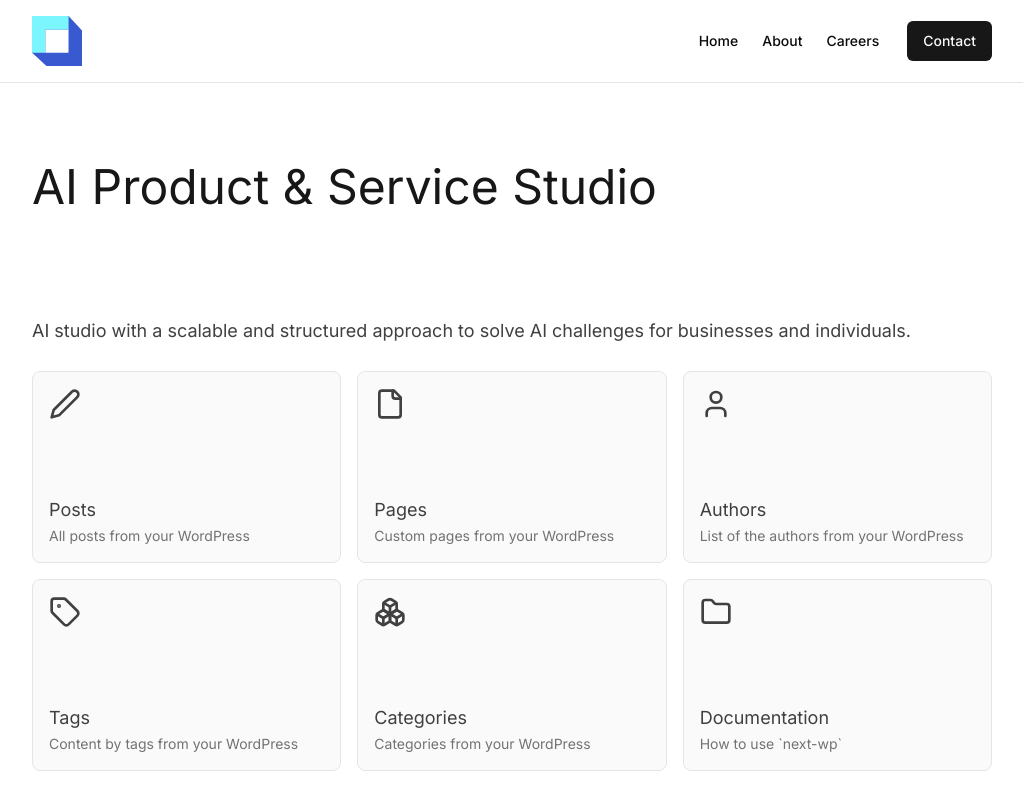
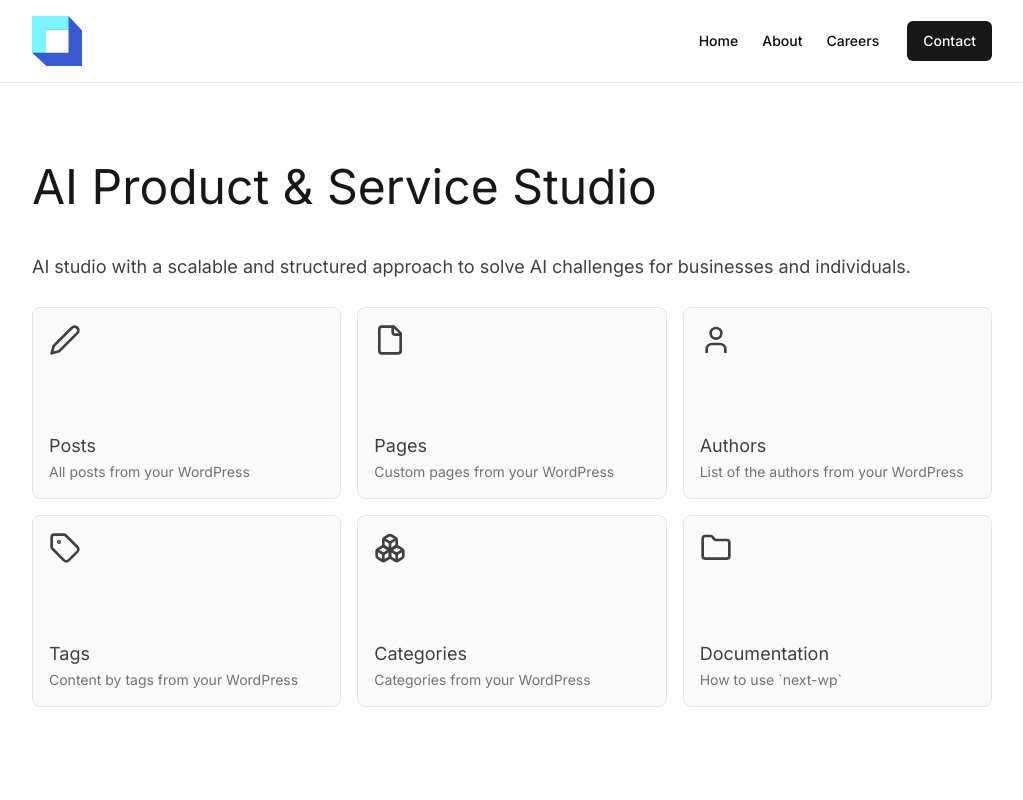
Before and after one commit to hemansnationai/hemansai-studio-website, a Next.js app: page / in a window 1280 px wide. Shown: the top 800 px of the page, without its empty margins (128-1151 px from the left). Built offline with nearby package versions, Linux system fonts and the light colour scheme.

Commit message:
button removed and links open in new tab

```diff
--- a/app/layout.tsx
+++ b/app/layout.tsx
@@ -95,14 +95,14 @@ const Nav = ({ className, children, id }: NavProps) => {
           <div className="mx-2 hidden md:flex">
             {Object.entries(mainMenu).map(([key, href]) => (
               <Button key={href} asChild variant="ghost" size="sm">
-                <Link href={href}>
+                <Link href={href} target="_blank">
                   {key.charAt(0).toUpperCase() + key.slice(1)}
                 </Link>
               </Button>
             ))}
           </div>
           <Button asChild className="hidden sm:flex">
-            <Link href="/contact">Contact</Link>
+            <Link href="#contact">Contact</Link>
           </Button>
           <MobileNav />
         </div>
--- a/app/page.tsx
+++ b/app/page.tsx
@@ -28,17 +28,6 @@ const ExampleJsx = () => {
           AI Product & Service Studio
         </Balancer>
       </h1>
-      <a
-        className="h-16 block"
-        href="/contact"
-          target="_blank"
-      >
-        {/* <img
-          className="not-prose my-4"
-          src="https://vercel.com/button"
-          alt="Deploy with Vercel"
-        /> */}
-      </a>
       <p>
       AI studio with a scalable and structured approach to solve AI challenges for businesses and individuals.
       </p>
```
